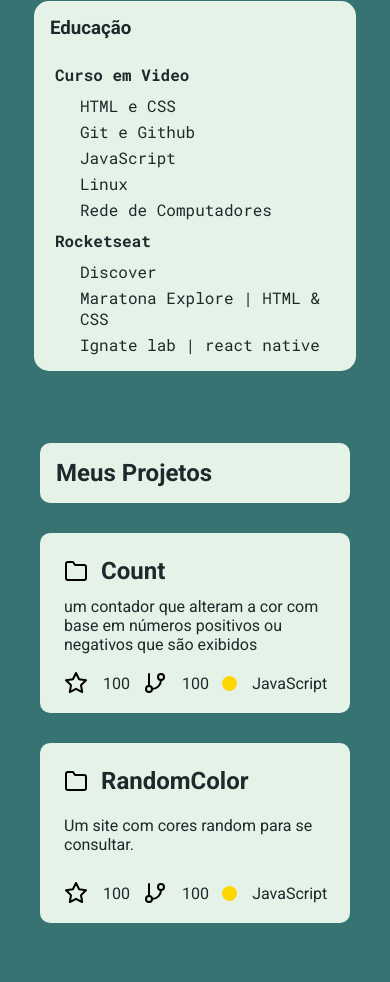
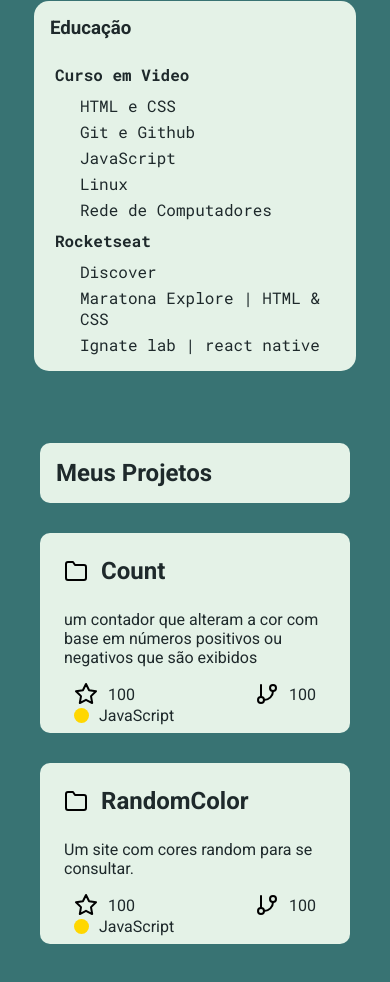
Before and after one commit to IsaacGSS/Portfolio, a plain HTML site: page index.html in a window 390 px wide. Shown: the part 1033-2015 px from the top of the page. Drawn offline with Linux system fonts and the light colour scheme.

Commit message:
🎨
reforma da responsividade do desafio

```diff
--- a/style.css
+++ b/style.css
@@ -41,7 +41,7 @@ main {
     display: flex;
     flex-direction: column;
     max-width: 100vw;
-    height: 180px;
+    height: auto;
     flex: 1;
     justify-content: space-between;
   }
@@ -51,6 +51,9 @@ main {
       main > div#MyProjects, samp {
         display: flex;
         flex-wrap: wrap;
+      }
+      .comentario {
+        padding: 15px 0
       }
         div.header, .footer  {
           display: flex;
@@ -69,7 +72,7 @@ main {
 
         span {
           display: flex;
-          gap: 15px;
+          gap: 10px;
           align-items: center;
         }
 
@@ -215,6 +218,14 @@ article {
     #technology{
       text-align: center;
     }
+    #MyProjects > div.projetos {
+      height: auto;
+    }
+    .projetos .footer, span {
+      display: flex;
+      flex-wrap: wrap;
+      margin: 0 5px;
+    }
     #technology > h3 {
       margin-left: 10px;
       text-align: left;
```
Also changed, not shown: assets/md/Captura da Web_21-7-2022_163421_127.0.0.1.jpeg (deleted), assets/md/Captura da Web_21-7-2022_1894_127.0.0.1.jpeg (added), 1 other file.
